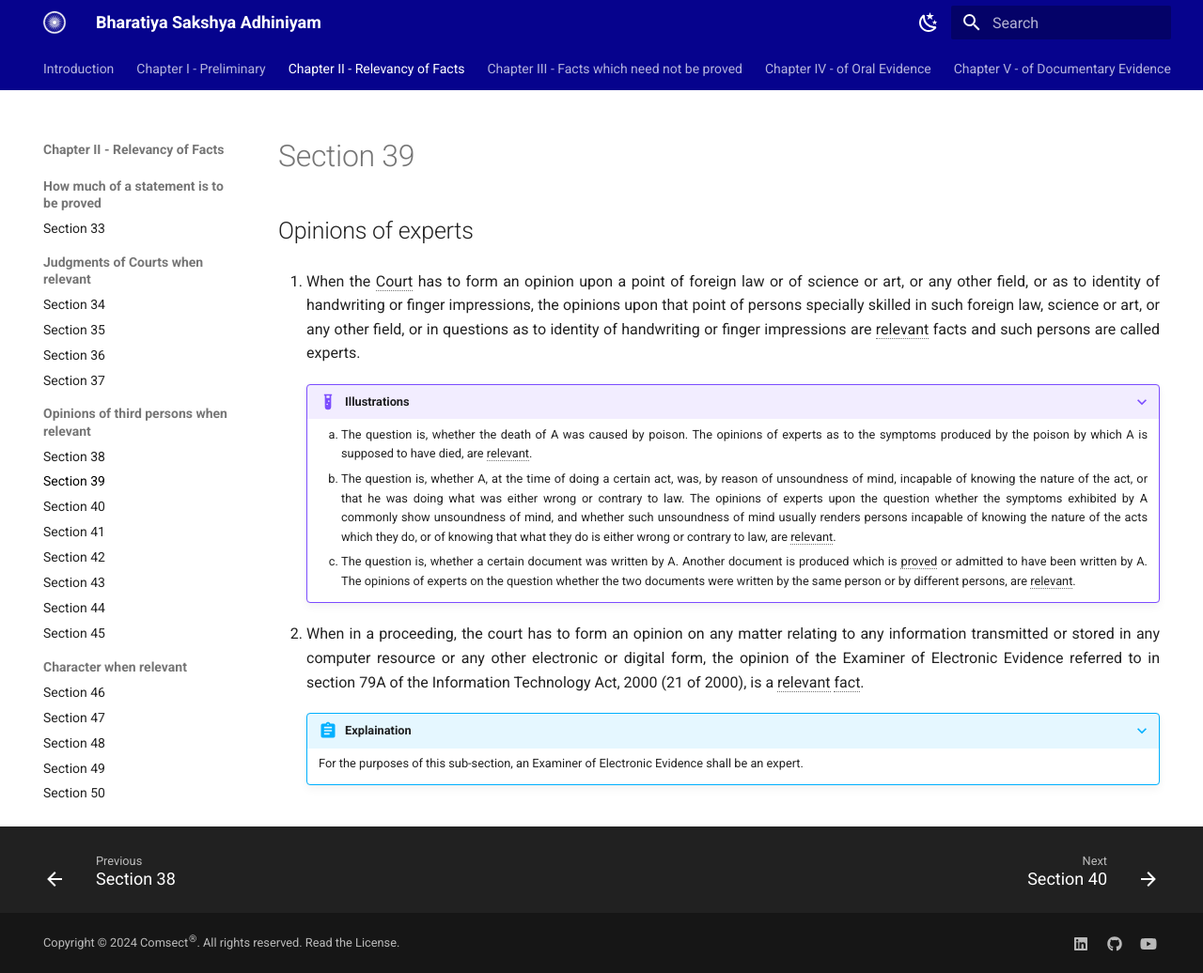
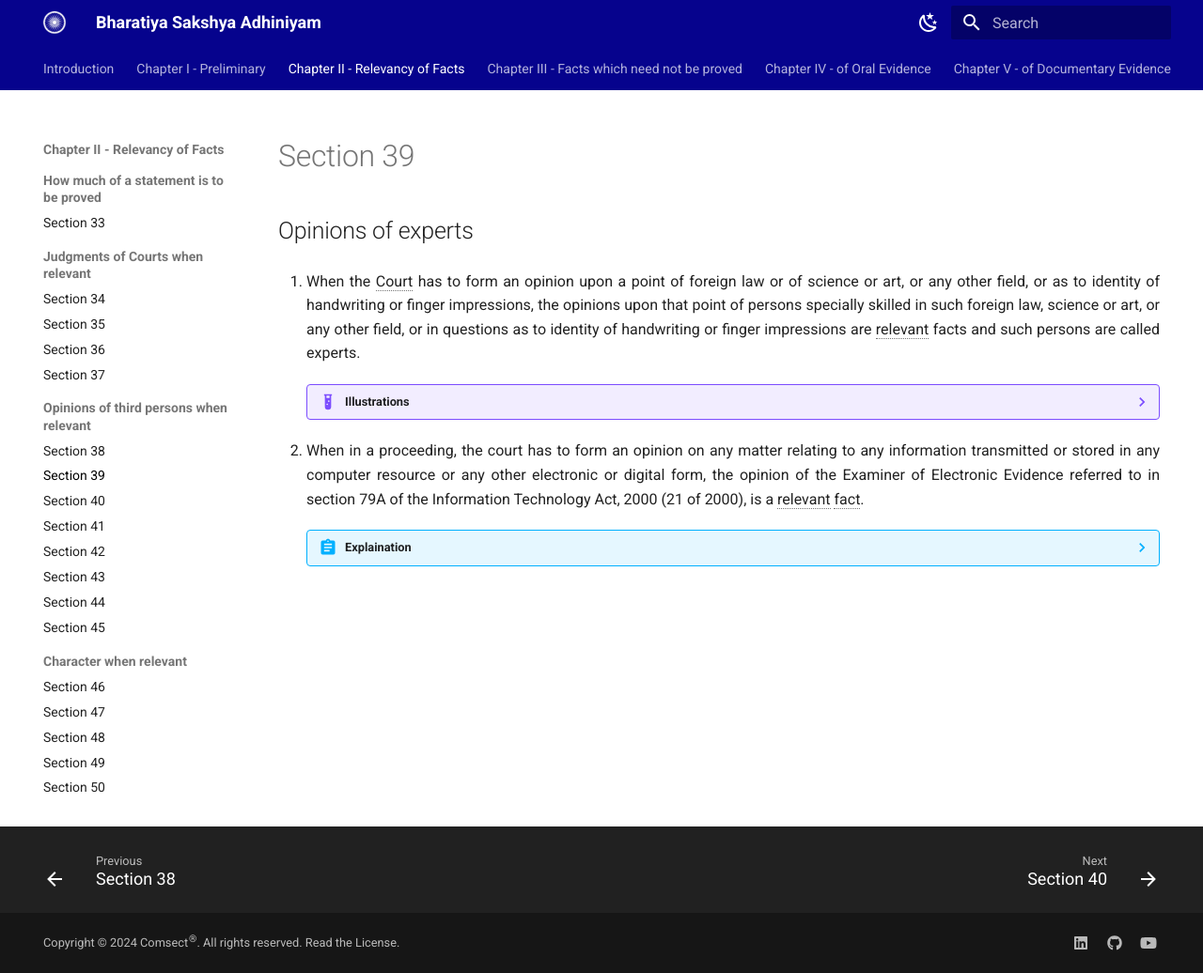
Before and after one commit to comsect/bsa, an MkDocs documentation site: the page built from docs/en/39.md, in a window 1280 px wide and 1036 px high. Shown: the whole window at 94% size. Built offline with MkDocs 1.6.1 and Material for MkDocs 9.7.7, drawn with Linux system fonts in a browser that asks for light colours.

Commit message:
close the summary card

```diff
--- a/docs/en/39.md
+++ b/docs/en/39.md
@@ -8,7 +8,7 @@ description: Opinions of experts
 
 1. When the Court has to form an opinion upon a point of foreign law or of science or art, or any other field, or as to identity of handwriting or finger impressions, the opinions upon that point of persons specially skilled in such foreign law, science or art, or any other field, or in questions as to identity of handwriting or finger impressions are relevant facts and such persons are called experts.
 
-    ???+ example "Illustrations"
+    ??? example "Illustrations"
         1. The question is, whether the death of A was caused by poison. The opinions of experts as to the symptoms produced by the poison by which A is supposed to have died, are relevant.
         2. The question is, whether A, at the time of doing a certain act, was, by reason of unsoundness of mind, incapable of knowing the nature of the act, or that he was doing what was either wrong or contrary
         to law. The opinions of experts upon the question whether the symptoms exhibited by A commonly show unsoundness of mind, and whether such unsoundness of mind usually renders persons incapable of knowing the nature of the acts which they do, or of knowing that what they do is either wrong or contrary to law, are relevant.
@@ -17,5 +17,5 @@ description: Opinions of experts
 
 2. When in a proceeding, the court has to form an opinion on any matter relating to any information transmitted or stored in any computer resource or any other electronic or digital form, the opinion of the Examiner of Electronic Evidence referred to in section 79A of the Information Technology Act, 2000 (21 of 2000), is a relevant fact.
 
-    ???+ abstract "Explaination"
+    ??? abstract "Explaination"
         For the purposes of this sub-section, an Examiner of Electronic Evidence shall be an expert.
```
Also changed, not shown: docs/en/28.md (+1 -1 lines).
